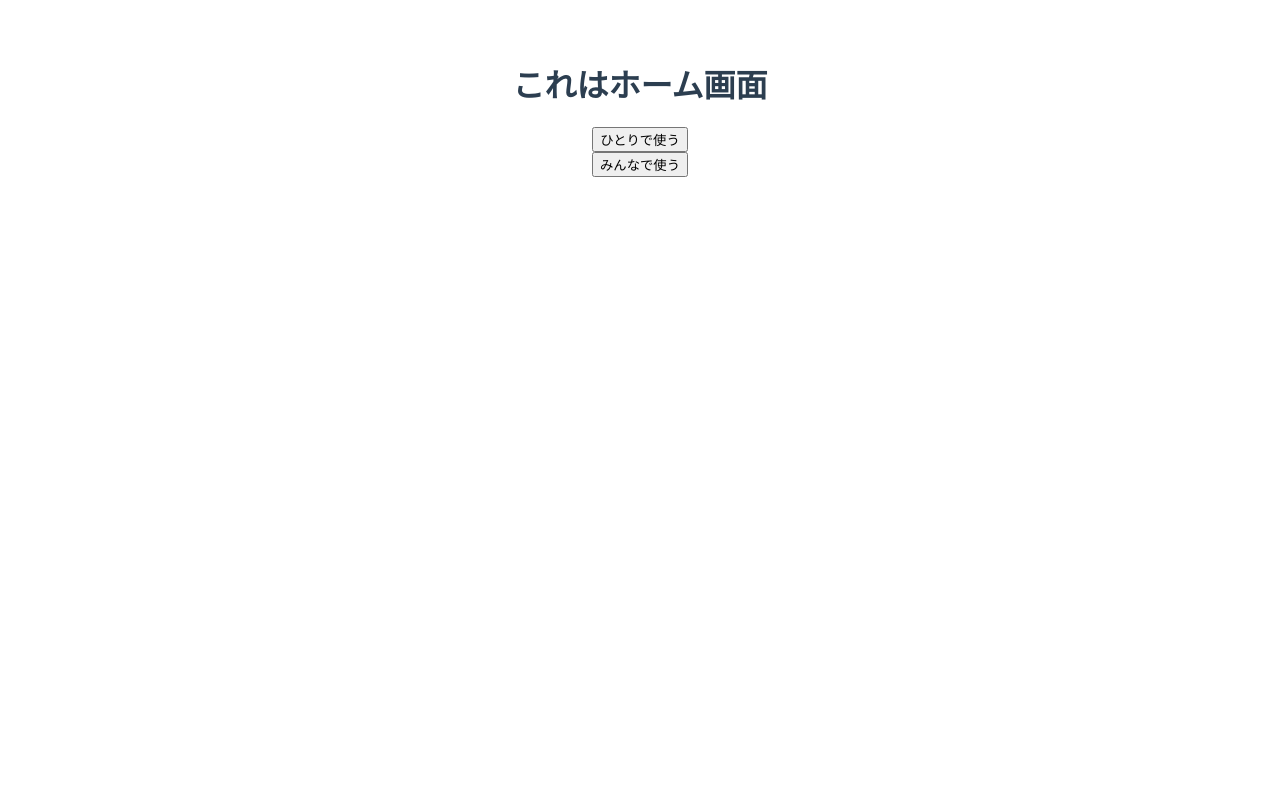
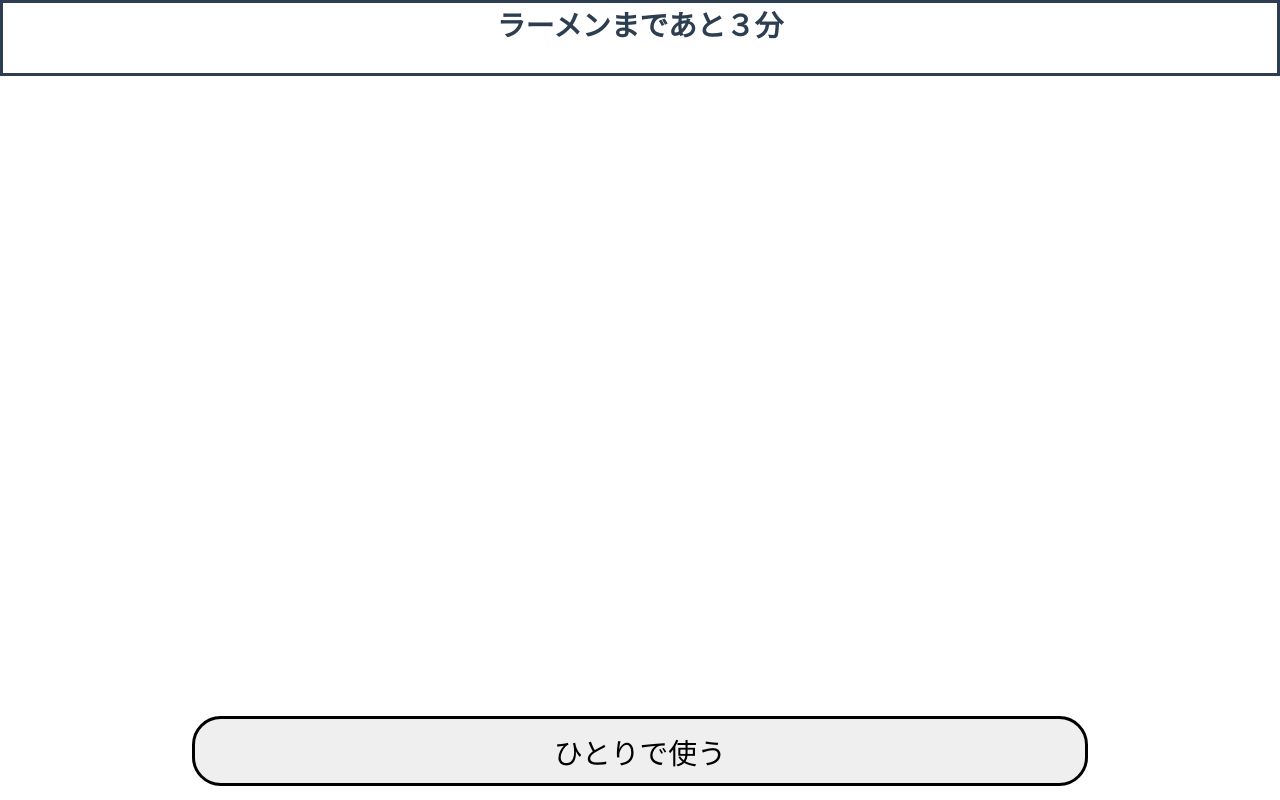
Before and after one commit to MiNAMi37379/challecara2019, a Vue app: page / in a window 1280 px wide. Shown: the top 800 px of the page. Built offline with nearby package versions, Linux system fonts and the light colour scheme.

Commit message:
マルチ画面の修正

```diff
--- a/src/App.vue
+++ b/src/App.vue
@@ -11,5 +11,5 @@
   -moz-osx-font-smoothing grayscale
   text-align center
   color #2c3e50
-  margin-top 60px
+  margin-top 0px
 </style>
--- a/src/views/Home.vue
+++ b/src/views/Home.vue
@@ -1,8 +1,8 @@
 <template>
   <div class="schedule">
-    <h1>これはホーム画面</h1>
-    <button v-on:click="once">ひとりで使う</button><br>
-    <button v-on:click="group">みんなで使う</button>
+    <h1 id="homeBunner">ラーメンまであと３分</h1>
+    <button id="homeBtn" v-on:click="once">ひとりで使う</button><br>
+    <button id="homeBtn" v-on:click="group">みんなで使う</button>
   </div>
 </template>
 
@@ -18,3 +18,25 @@ export default{
   }
 }
 </script>
+
+<style>
+body {
+  margin: 0px;
+}
+#homeBunner {
+  height: 70px;
+  margin-top: 0%;
+  margin-bottom: 30%;
+  font-size: 180%;
+  border: solid;
+  vertical-align: middle;
+}
+#homeBtn {
+  width: 70%;
+  height: 70px;
+  font-size: 180%;
+  margin: 20% 0% 0% 0%;
+  border: solid;
+  border-radius: 1em 1em;
+}
+</style>
--- a/src/views/Multi.vue
+++ b/src/views/Multi.vue
@@ -1,6 +1,8 @@
 <template>
   <div class="schedule">
-    <h1>これはマルチ用画面</h1>
+    <img src="../../image/back.png" id="img1" v-on:click="back">
+    <h1 class="header-item">みんなで使う</h1>
+    <img src="../../image/home.png" class="header-item" id="img2" v-on:click="home"><br>
     <button v-on:click="schedule">スケジュールを作成</button><br>
     <button v-on:click="join">スケジュールに参加</button><br>
     <button v-on:click="back">もどる</button>
@@ -18,7 +20,33 @@ export default{
     },
     back: function(){
       this.$router.go(-1)
+    },
+    home: function(){
+      this.$router.push("/")
     }
   }
 }
 </script>
+
+<style>
+img {
+  width: 48px;
+  z-index: 2;
+}
+h1 {
+  z-index: 1;
+}
+.header-item {
+  display: inline-block;
+}
+img#img1 {
+  float: left;
+  margin-top: 20px;
+  margin-left: 20px;
+}
+img#img2 {
+  float: right;
+  margin-top: 20px;
+  margin-right: 20px;
+}
+</style>
```
Also changed, not shown: image/back.png (added), image/home.png (added).
